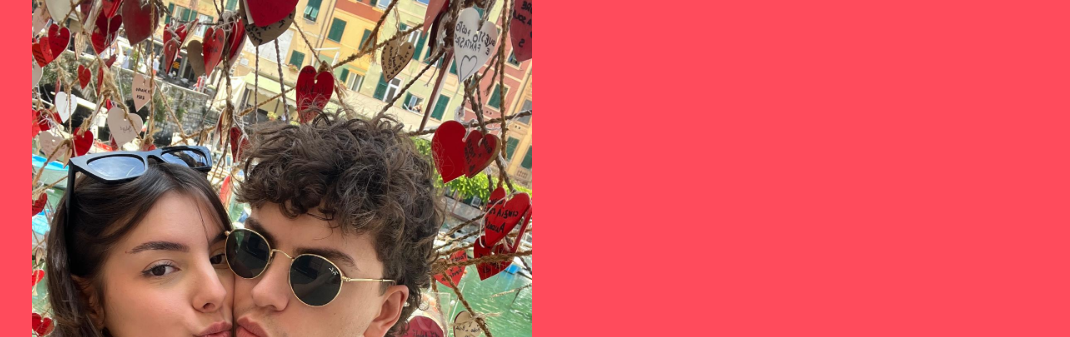
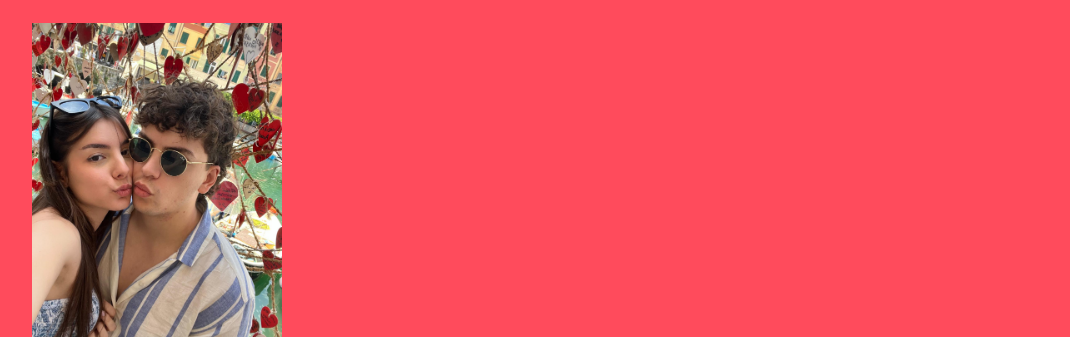
Before and after one commit to Pancasx/San-valentin, a plain HTML site: page index.html in a window 1280 px wide. Shown: the top 337 px of the page, without its empty margins (96-1166 px from the left). Drawn offline with Linux system fonts and the light colour scheme.

Commit message:
Update index.html

```diff
--- a/index.html
+++ b/index.html
@@ -75,7 +75,7 @@
         gap: 20px;
       }
       .imagen {
-        width: 500px; /* Tamaño reducido de las imágenes */
+        width: 250px; /* Tamaño reducido de las imágenes */
         height: auto;
       }
       @keyframes fadeIn {
```
